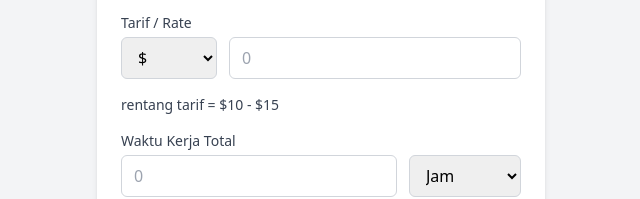
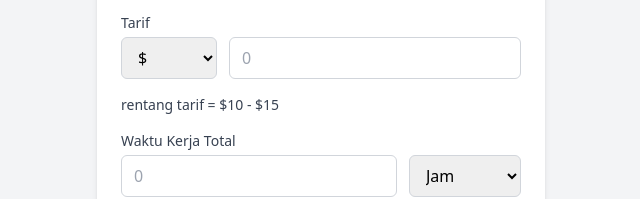
Before and after one commit to fakhrulhidayat33/simple-financial-simulation, a website: page index.html in a window 1280 px wide. Shown: the part 443-642 px from the top of the page, 319-959 px from the left. Drawn offline with nearby package versions, Linux system fonts and the light colour scheme.

Commit message:
change name tarif/rate becomes tarif

```diff
--- a/index.html
+++ b/index.html
@@ -42,7 +42,7 @@
         </div>
 
         <div>
-            <label class="block text-sm font-medium text-gray-700 mb-1">Tarif / Rate</label>
+            <label class="block text-sm font-medium text-gray-700 mb-1">Tarif</label>
             <div class="flex gap-3">
                 <!-- Mata Uang -->
                 <select id="currency" class="border border-gray-300 rounded-md px-3 py-2 w-24 focus:outline-none focus:ring-2 focus:ring-blue-400">
```
